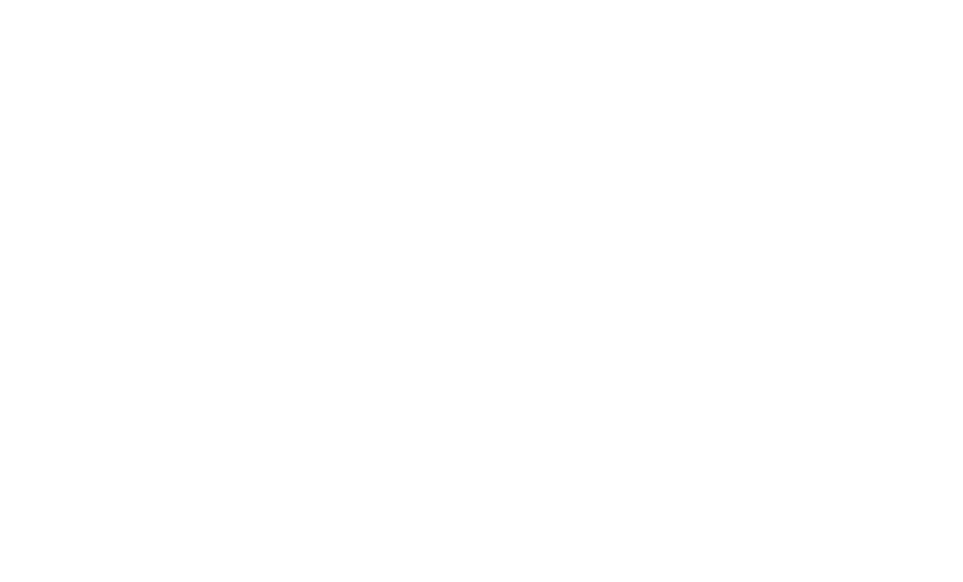
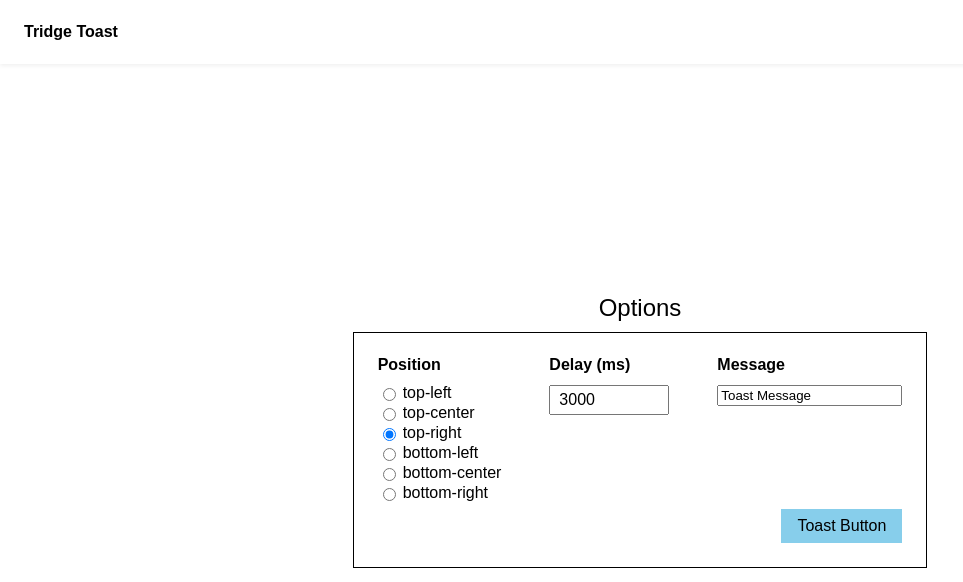
Before and after one commit to alexgoni/tridge-toast, a React (Vite) app: page / in a window 1280 px wide. Shown: the top 582 px of the page, without its empty margins (0-963 px from the left). Built offline with nearby package versions, Linux system fonts and the light colour scheme; a web font is replaced by a local one.

Commit message:
feat: 메인화면

```diff
--- a/package.json
+++ b/package.json
@@ -10,6 +10,7 @@
     "preview": "vite preview"
   },
   "dependencies": {
+    "classnames": "^2.5.1",
     "react": "^19.1.0",
     "react-dom": "^19.1.0"
   },
--- a/src/App.tsx
+++ b/src/App.tsx
@@ -1,3 +1,10 @@
+import ToastProvider from "./components/Toast/ToastProvider";
+import Home from "./pages/home";
+
 export default function App() {
-  return <></>;
+  return (
+    <ToastProvider>
+      <Home />
+    </ToastProvider>
+  );
 }
--- /dev/null
+++ b/src/components/Toast/ToastProvider.tsx
@@ -0,0 +1,5 @@
+import type { ReactNode } from "react";
+
+export default function ToastProvider({ children }: { children: ReactNode }) {
+  return <>{children}</>;
+}
--- /dev/null
+++ b/src/pages/home.module.scss
@@ -0,0 +1,78 @@
+.header {
+  height: 64px;
+  background-color: #ffffff;
+  display: flex;
+  align-items: center;
+  padding: 0 24px;
+  box-shadow: 0 2px 4px rgba(0, 0, 0, 0.06);
+  position: sticky;
+  top: 0;
+  z-index: 1000;
+  font-weight: 600;
+}
+
+.options-wrapper {
+  display: flex;
+  justify-content: center;
+  align-items: center;
+  flex-direction: column;
+  min-height: calc(100vh - 64px);
+
+  h1 {
+    font-size: 24px;
+    margin-bottom: 12px;
+  }
+
+  .controls-wrapper {
+    border: 1px solid #000;
+    padding: 24px;
+    background-color: #fff;
+
+    .controls {
+      display: flex;
+      gap: 48px;
+
+      .option {
+        display: flex;
+        flex-direction: column;
+        gap: 12px;
+
+        .option-title {
+          font-weight: bold;
+        }
+
+        .radio-group {
+          display: flex;
+          flex-direction: column;
+          gap: 4px;
+
+          label {
+            display: flex;
+            align-items: center;
+            gap: 4px;
+          }
+        }
+
+        .delay-input {
+          padding: 4px 8px;
+          font-size: 16px;
+          width: 100px;
+        }
+      }
+    }
+  }
+
+  .toast-btn-wrapper {
+    width: 100%;
+    display: flex;
+    justify-content: flex-end;
+    margin-top: 8px;
+
+    button {
+      padding: 8px 16px;
+      font-size: 16px;
+      cursor: pointer;
+      background-color: skyblue;
+    }
+  }
+}
--- /dev/null
+++ b/src/pages/home.tsx
@@ -0,0 +1,80 @@
+import classNames from "classnames/bind";
+import styles from "./home.module.scss";
+import { useState } from "react";
+
+const TOAST_POSITIONS = [
+  "top-left",
+  "top-center",
+  "top-right",
+  "bottom-left",
+  "bottom-center",
+  "bottom-right",
+] as const;
+type TToastPosition = (typeof TOAST_POSITIONS)[number];
+
+const cx = classNames.bind(styles);
+
+export default function Home() {
+  const [position, setPosition] = useState<TToastPosition>("top-right");
+  const [delay, setDelay] = useState(3000);
+  const [message, setMessage] = useState("Toast Message");
+
+  return (
+    <>
+      <header className={cx("header")}>Tridge Toast</header>
+
+      <div className={cx("options-wrapper")}>
+        <h1>Options</h1>
+        <div className={cx("controls-wrapper")}>
+          <div className={cx("controls")}>
+            <div className={cx("option")}>
+              <div className={cx("option-title")}>Position</div>
+              <div className={cx("radio-group")}>
+                {TOAST_POSITIONS.map((pos) => (
+                  <label key={pos}>
+                    <input
+                      type="radio"
+                      name="position"
+                      value={pos}
+                      checked={position === pos}
+                      onChange={(e) =>
+                        setPosition(e.target.value as TToastPosition)
+                      }
+                    />{" "}
+                    {pos}
+                  </label>
+                ))}
+              </div>
+            </div>
+
+            <div className={cx("option")}>
+              <div className={cx("option-title")}>Delay (ms)</div>
+              <input
+                type="number"
+                className={cx("delay-input")}
+                value={delay}
+                onChange={(e) => setDelay(Number(e.target.value))}
+                step={1000}
+                min={0}
+              />
+            </div>
+
+            <div className={cx("option")}>
+              <div className={cx("option-title")}>Message</div>
+              <input
+                type="text"
+                className={cx("message-input")}
+                value={message}
+                onChange={(e) => setMessage(e.target.value)}
+              />
+            </div>
+          </div>
+
+          <div className={cx("toast-btn-wrapper")}>
+            <button type="button">Toast Button</button>
+          </div>
+        </div>
+      </div>
+    </>
+  );
+}
--- a/src/styles/reset.scss
+++ b/src/styles/reset.scss
@@ -122,3 +122,14 @@
   border-collapse: collapse;
   border-spacing: 0;
 }
+
+button {
+  padding: 0;
+  border: none;
+  outline: none;
+  box-shadow: none;
+  overflow: visible;
+  background: inherit;
+  cursor: pointer;
+  border-radius: 0;
+}
```
Also changed, not shown: 2 other files (tests, documents, lock files or other folders).
